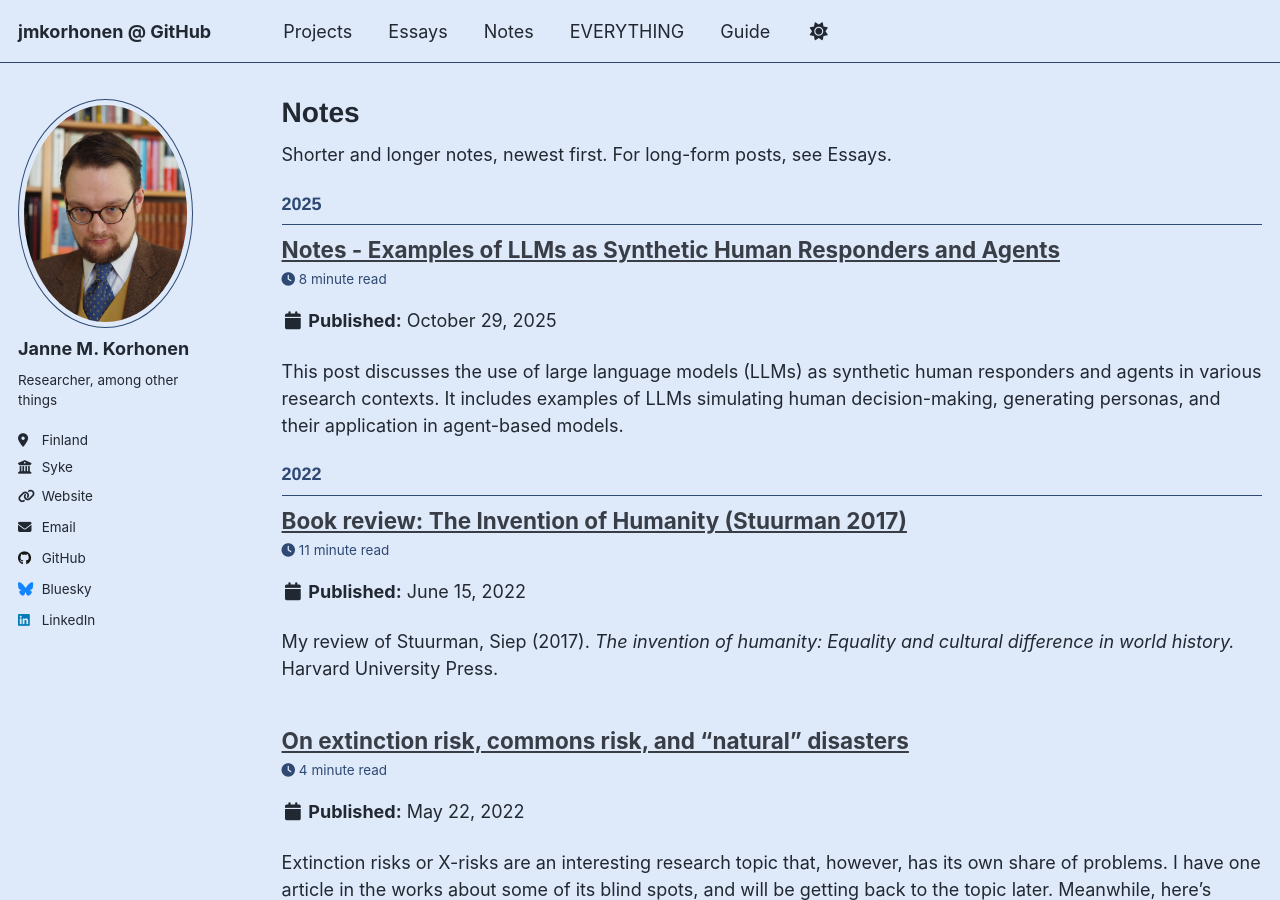
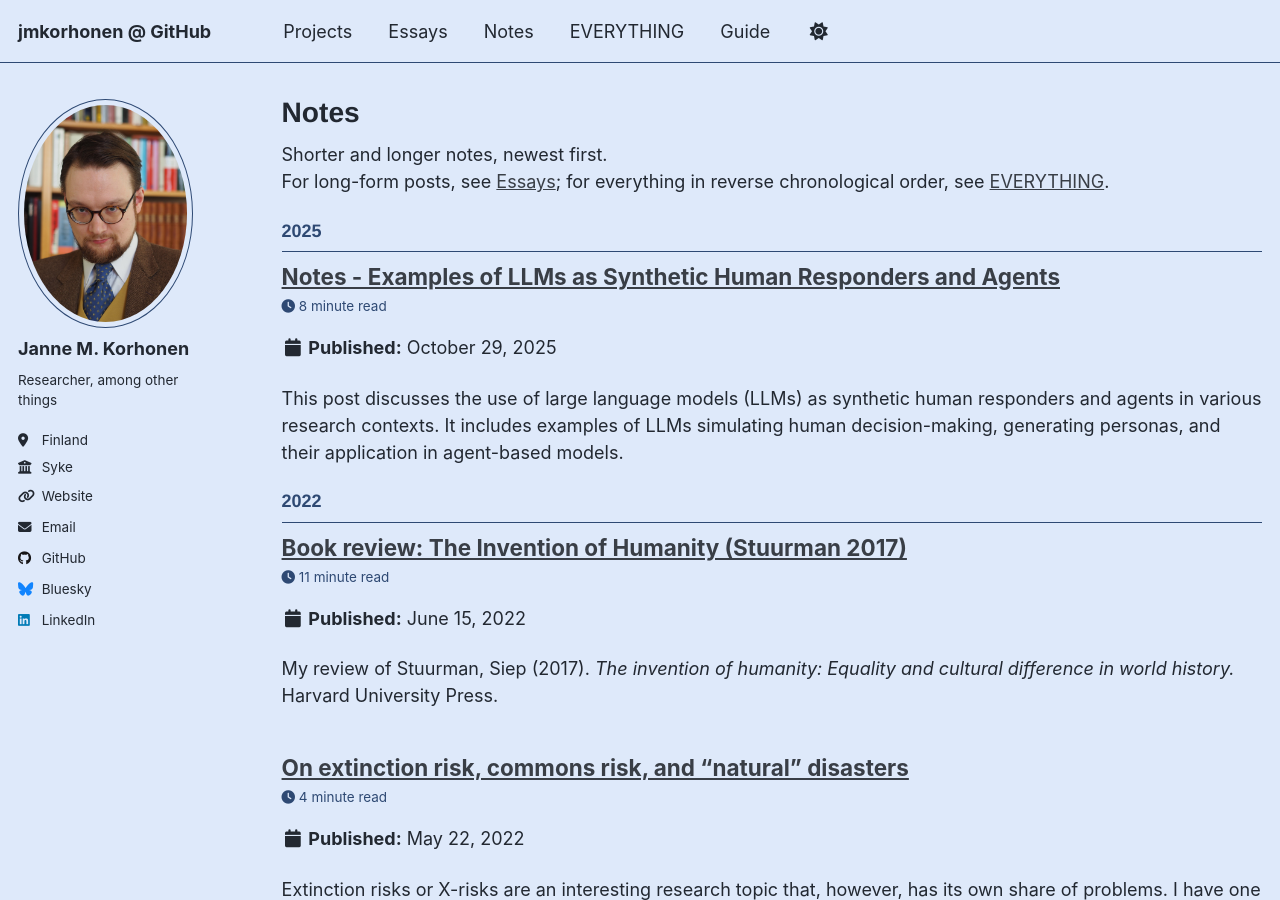
Before and after one commit to jmkorhonen/jmkorhonen.github.io, a Jekyll site: the page built from _pages/notes.html, in a window 1280 px wide and 900 px high. Built offline with Jekyll 4.4.1, drawn with Linux system fonts in a browser that asks for light colours; a script that is not in the unit is left out.

Commit message:
Enhance notes page with navigation links
Added links to Essays and Year Archive for better navigation.

```diff
--- a/_pages/notes.html
+++ b/_pages/notes.html
@@ -4,7 +4,9 @@ permalink: /notes/
 title: "Notes"
 author_profile: true
 ---
-Shorter and longer notes, newest first. For long-form posts, see Essays.
+Shorter and longer notes, newest first.
+<br>
+For long-form posts, see <a href="https://jmkorhonen.github.io/essays/">Essays</a>; for everything in reverse chronological order, see <a href="https://jmkorhonen.github.io/year-archive/">EVERYTHING</a>.
 {% include base_path %}
 
 {% assign notes = site.posts | where_exp: "p", "p.tags contains 'Notes'" %}
```
